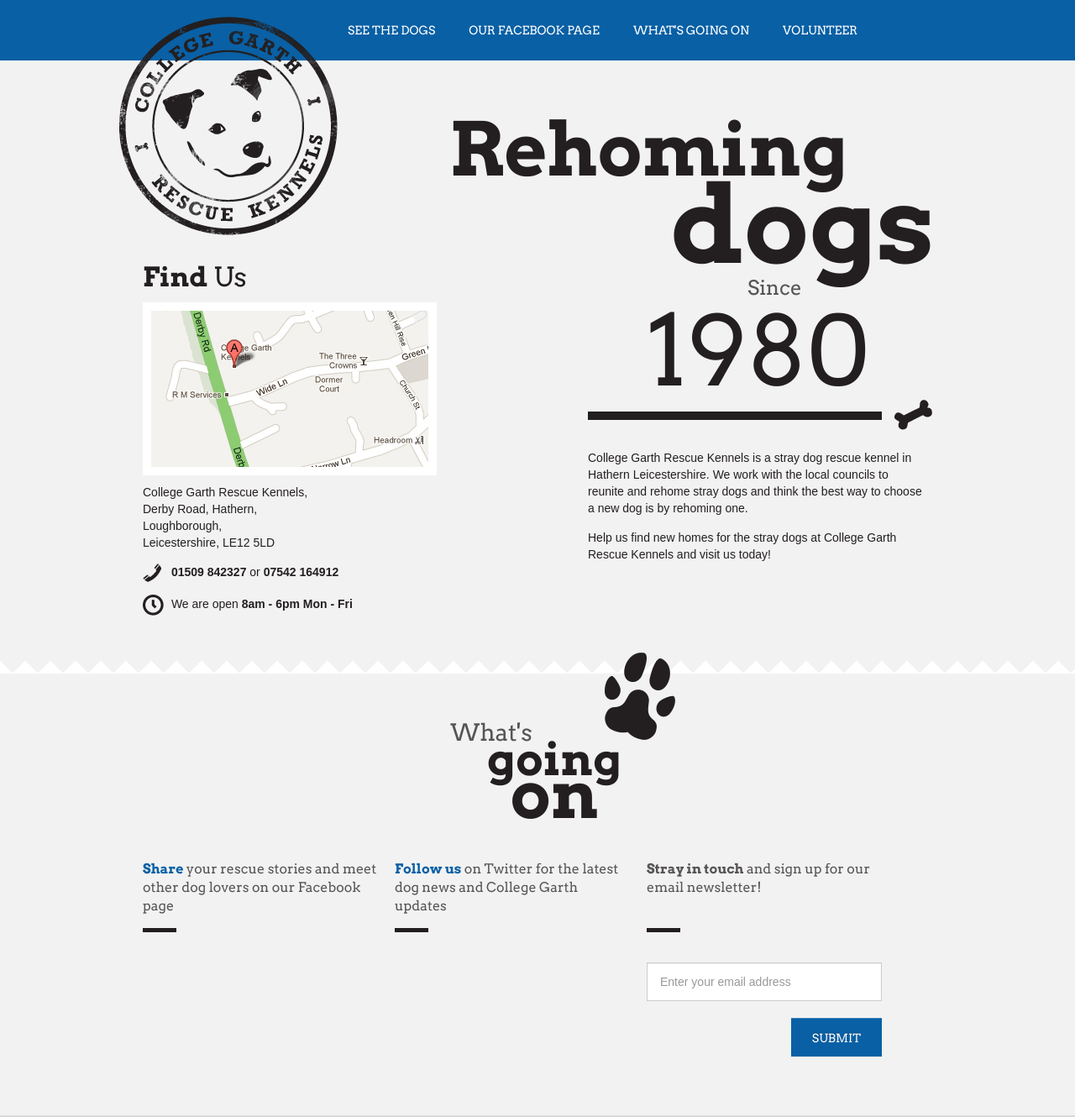
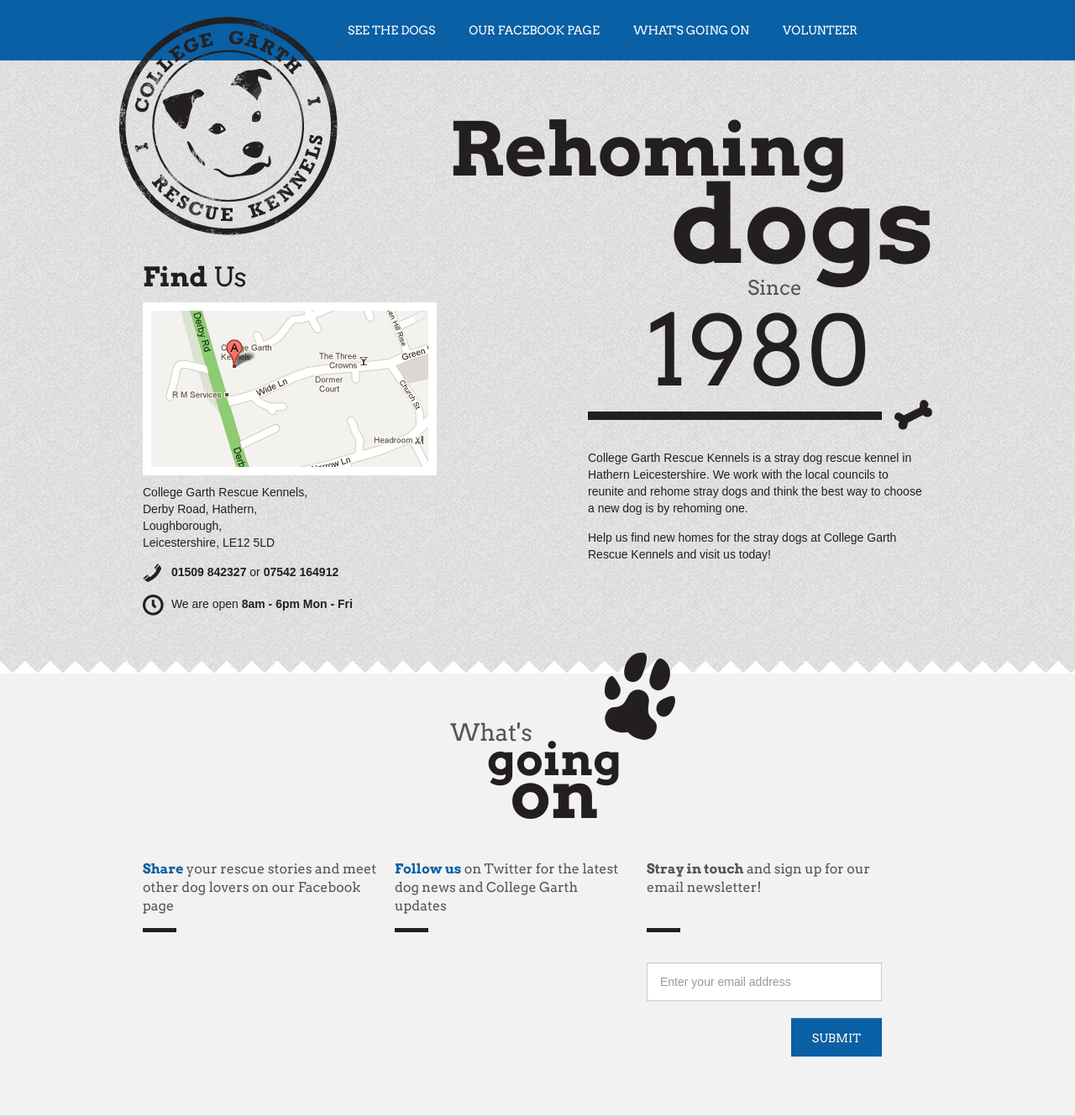
Before and after one commit to marchibbins/college-garth, a Python web app: template templates/base.html in a window 1280 px wide. Shown: the top 1330 px of the page at 84% size. Run offline with Jinja, Linux system fonts and the light colour scheme; the template is opened without the code that fills it, so the values that code supplies are empty; some libraries are stand-ins or nearby versions.

Commit message:
Header background

```diff
--- a/static/css/less/college-garth.less
+++ b/static/css/less/college-garth.less
@@ -80,7 +80,7 @@ p {
 
 .header {
     padding: 46px 0 24px;
-    background: @cgGray;
+    background: @cgGray url('/static/img/pattern.png');
     &:after {
         content: '';
         position: relative;
--- a/static/css/main.css
+++ b/static/css/main.css
@@ -3122,7 +3122,7 @@ p {
 }
 .header {
   padding: 46px 0 24px;
-  background: #f2f2f2;
+  background: #f2f2f2 url('/static/img/pattern.png');
 }
 .header:after {
   content: '';
```
Also changed, not shown: static/img/pattern.png (added).
